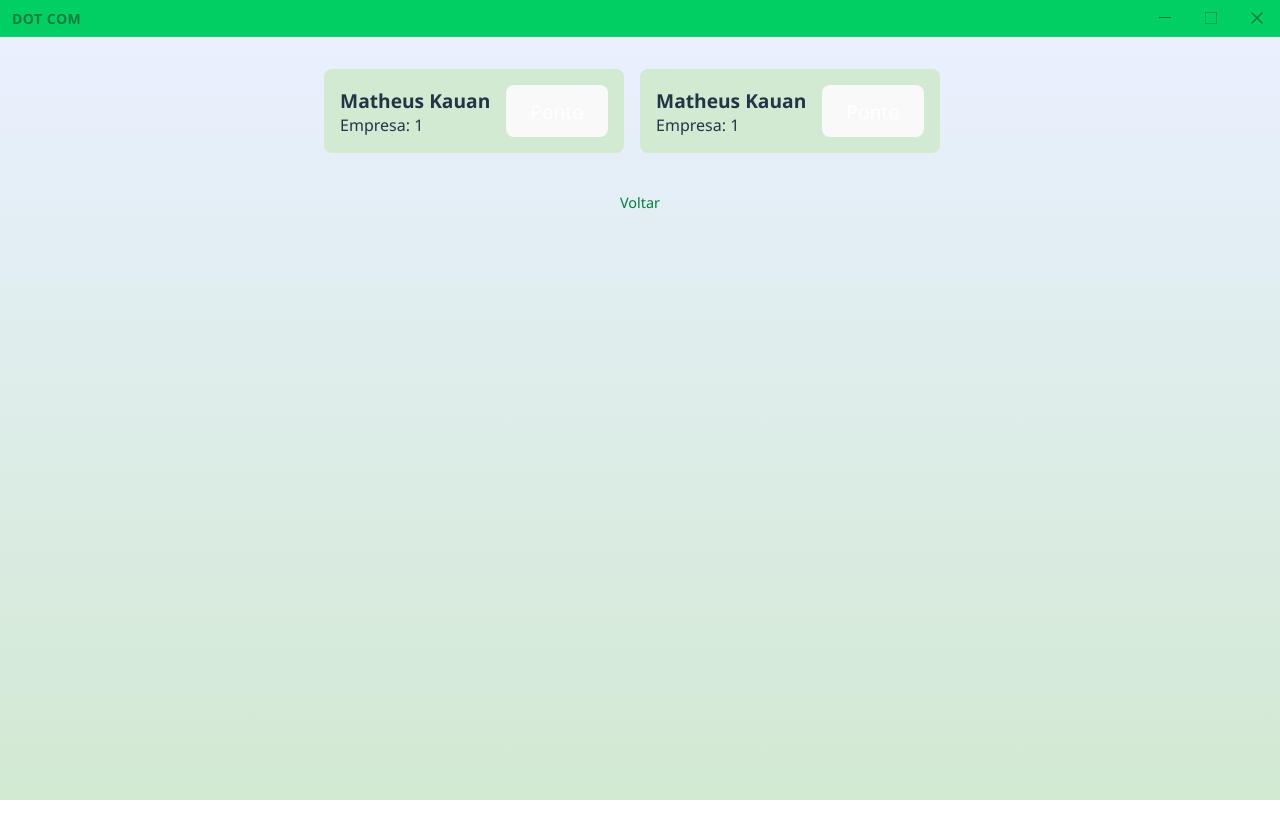
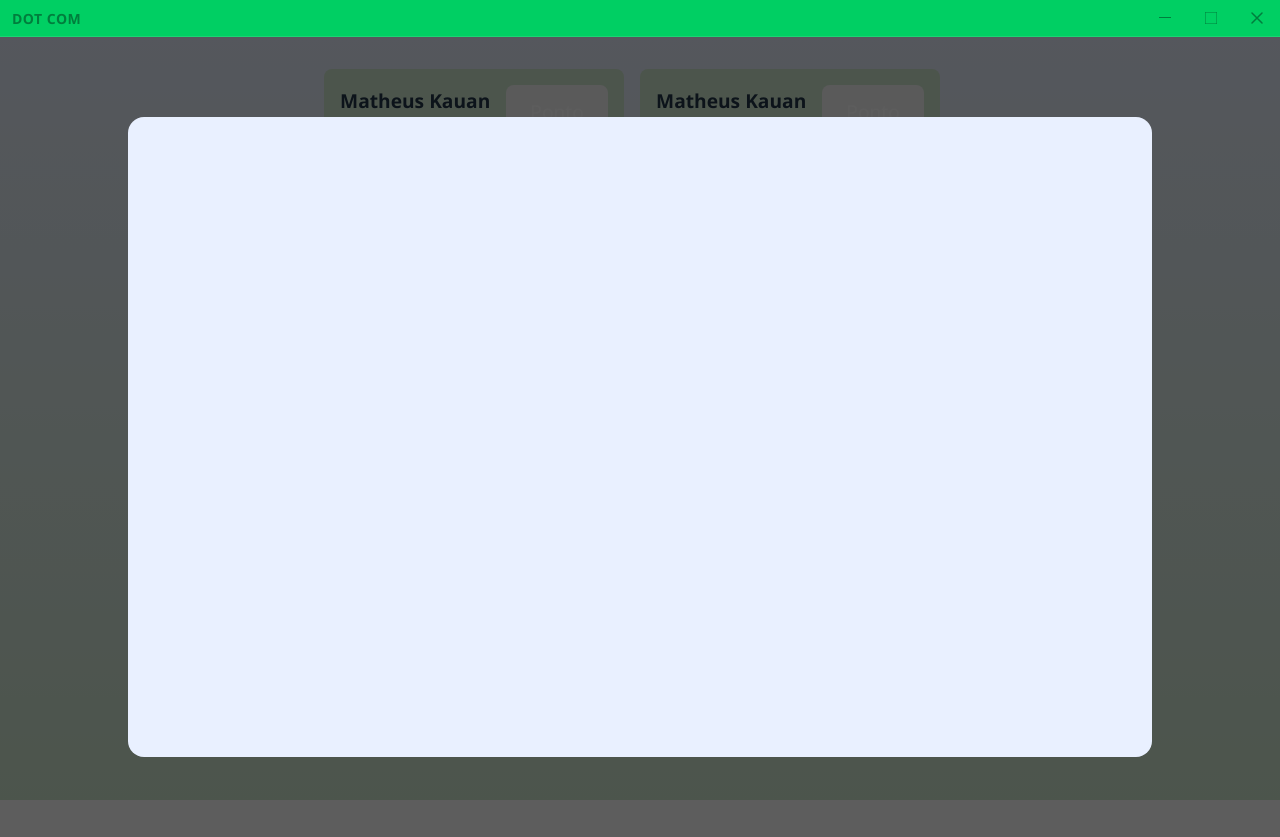
Before and after one commit to MkDesignWeb/dot-com, a React (Vite) app: page /#/pointRegister in a window 1280 px wide. Before the commit the page ends 800 px from the top, so only its background shows below. Built offline with nearby package versions, Linux system fonts and the light colour scheme.

Commit message:
Create modal base

```diff
--- a/electron/main.ts
+++ b/electron/main.ts
@@ -39,7 +39,6 @@ function createWindow() {
     minHeight: 800,
     minWidth: 1200,
     frame: false,
-    transparent: true,
     webPreferences: {
       preload: preloadPath,
       contextIsolation: true,
--- /dev/null
+++ b/src/components/ModalPoint/index.tsx
@@ -0,0 +1,17 @@
+import style from "./styles.module.scss"
+
+export const ModalPoint = () => {
+    return (
+        <div className={style.modalContainer}>
+            <div className={style.container}>
+                <div className={style.userContent}>
+
+                </div>
+                <div className={style.passwordContent}>
+
+                </div>
+            </div>
+            <div className={style.bgBlack} />
+        </div>
+    )
+}
--- /dev/null
+++ b/src/components/ModalPoint/styles.module.scss
@@ -0,0 +1,29 @@
+@use "../../styles/variables" as *;
+
+.modalContainer {
+    display: flex;
+    position: absolute;
+    z-index: 90;
+    width: 100%;
+    height: 100%;
+    justify-content: center;
+    align-items: center;
+}
+
+.bgBlack {
+    position: absolute;
+    top: 0;
+    left: 0;
+    background-color: rgba(0, 0, 0, 0.637);
+    width: 100%;
+    height: 100%;
+}
+
+.container {
+    position: relative;
+    width: 80%;
+    height: 80%;
+    background-color: $bg-color;
+    z-index: 1000;
+    border-radius: 1rem;
+}
--- a/src/page/PointRegister/index.tsx
+++ b/src/page/PointRegister/index.tsx
@@ -1,11 +1,15 @@
 import { Link } from "react-router-dom";
 import { UserCard } from "./componentes/UserCard";
 import style from  "./styles.module.scss";
+import { ModalPoint } from "../../components/ModalPoint";
+import { useState } from "react";
 
 export const PointRegister = () => {
+    const [modalOpen, setModalOpen] = useState(true)
 
     return (
         <main className={style.container}>
+            {modalOpen ? <ModalPoint /> : ""}
             <div className={style.pointRegisterContent}>
                 <div className={style.cardContent}>
                     <UserCard />
```
